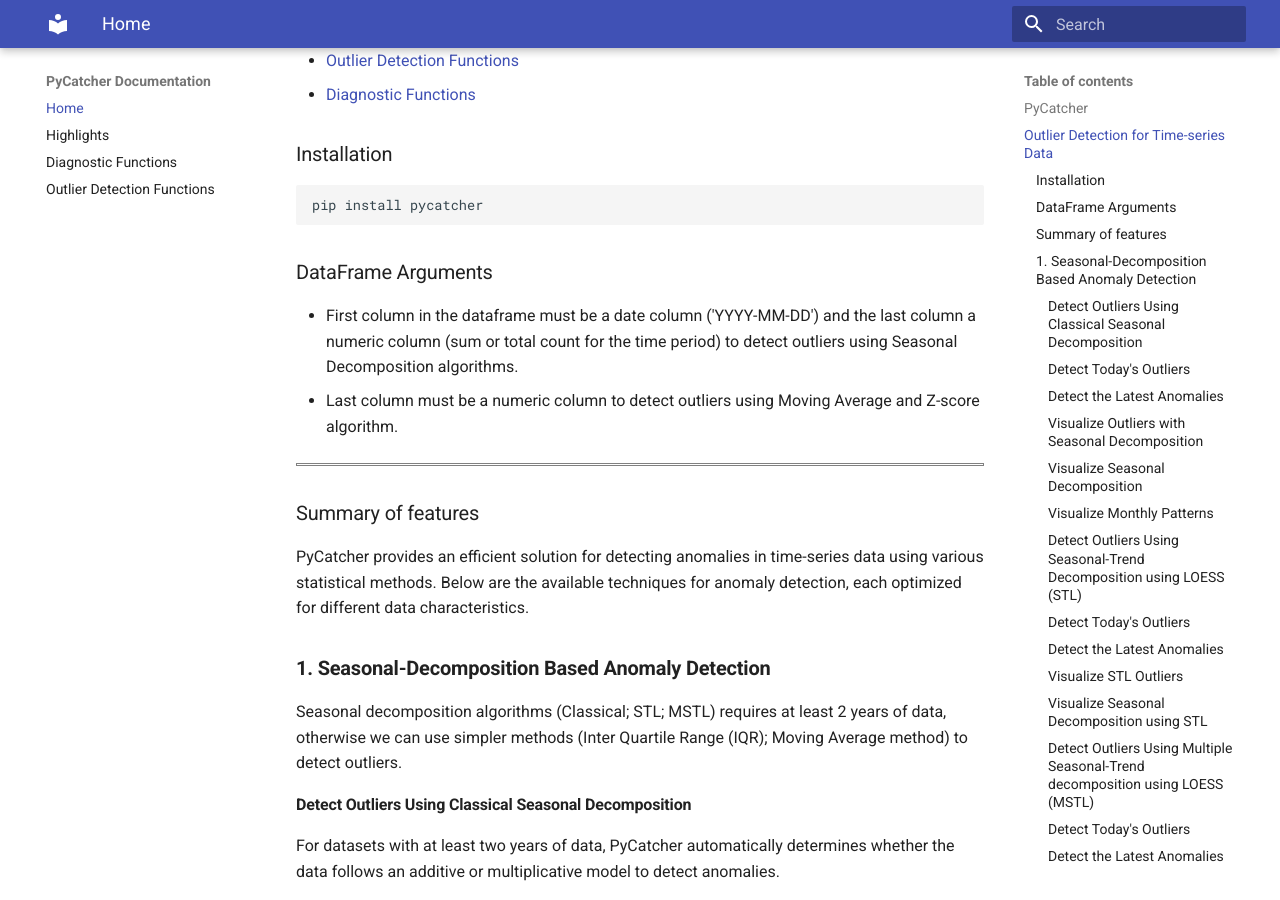
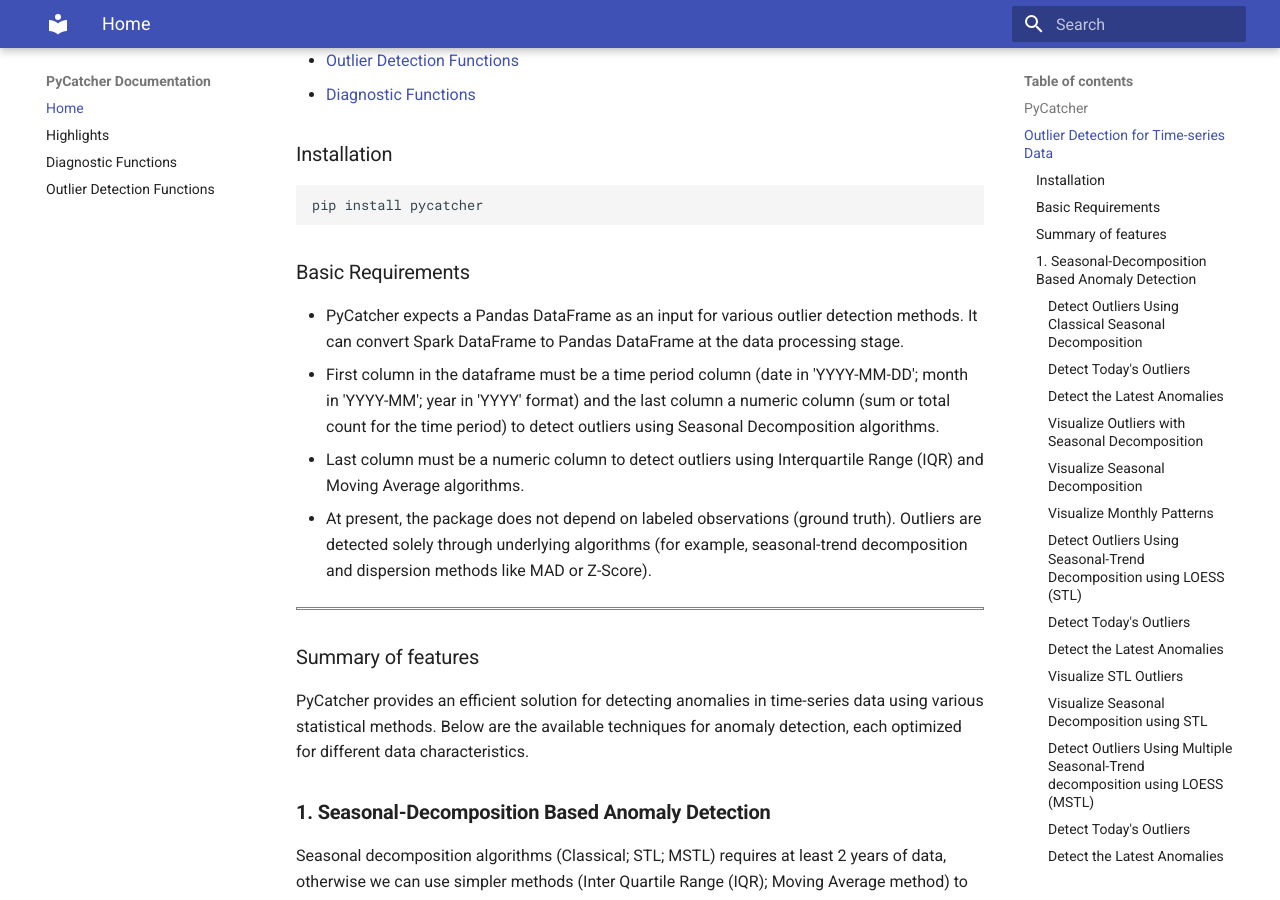
Before and after one commit to aseemanand/pycatcher, an MkDocs documentation site: the page built from docs/index.md, in a window 1280 px wide and 900 px high, scrolled down 402 px. Built offline with MkDocs 1.6.1 and Material for MkDocs 9.7.7, drawn with Linux system fonts in a browser that asks for light colours.

Commit message:
index doc sync with readme and other minor updates

````diff
--- a/docs/index.md
+++ b/docs/index.md
@@ -15,10 +15,15 @@
 pip install pycatcher
 ```
 
-### DataFrame Arguments
-* First column in the dataframe must be a date column ('YYYY-MM-DD') and the last column a numeric column
-(sum or total count for the time period) to detect outliers using Seasonal Decomposition algorithms.
-* Last column must be a numeric column to detect outliers using Moving Average and Z-score algorithm.
+### Basic Requirements
+* PyCatcher expects a Pandas DataFrame as an input for various outlier detection methods. It can convert Spark DataFrame
+to Pandas DataFrame at the data processing stage.
+* First column in the dataframe must be a time period column (date in 'YYYY-MM-DD'; month in 'YYYY-MM'; year in 'YYYY'
+format) and the last column a numeric column (sum or total count for the time period) to detect outliers using
+Seasonal Decomposition algorithms.
+* Last column must be a numeric column to detect outliers using Interquartile Range (IQR) and Moving Average algorithms.
+* At present, the package does not depend on labeled observations (ground truth). Outliers are detected solely through
+underlying algorithms (for example, seasonal-trend decomposition and dispersion methods like MAD or Z-Score).
 
 <hr style="border:1.25px solid gray">
 
````
Also changed, not shown: README.md (+2 -2 lines).
